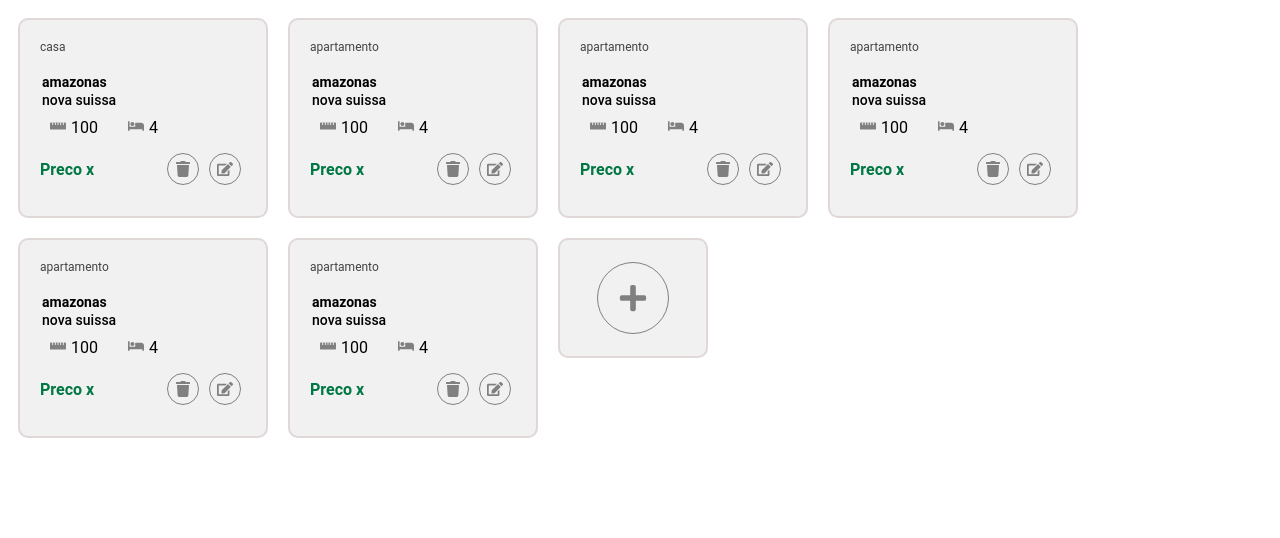
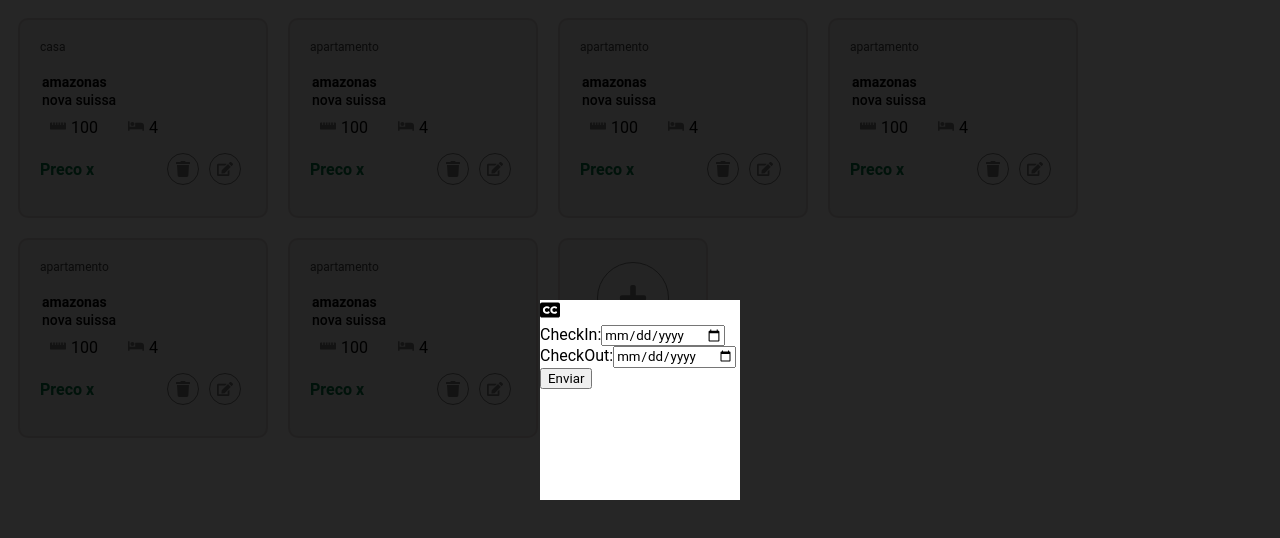
Before and after one commit to antonioaads/CRUD-Hotel, a React (Create React App) app in the folder frontend/: page / in a window 1280 px wide. Shown: the top 538 px of the page. Built offline with nearby package versions, Linux system fonts and the light colour scheme; no server answers.

Commit message:
[FRONT] Inicio do desenvolvimento do form

```diff
--- a/frontend/src/App.js
+++ b/frontend/src/App.js
@@ -8,7 +8,7 @@ import Form from './components/Form';
 class App extends React.Component {
 
   state = {
-    formAberto: false,
+    formAberto: true,
   }
 
   render(){
--- a/frontend/src/components/Form/Form.js
+++ b/frontend/src/components/Form/Form.js
@@ -5,6 +5,32 @@ import { FaClosedCaptioning } from 'react-icons/fa';
 import styles from './Form.module.css';
 
 class Form extends React.Component{
+
+    constructor(props) {
+        super(props);
+        this.state = {
+            checkIn: '',
+            checkOut: ''
+        };
+
+        this.handleChangeCheckIn = this.handleChangeCheckIn.bind(this);
+        this.handleChangeCheckOut = this.handleChangeCheckOut.bind(this);
+        this.handleSubmit = this.handleSubmit.bind(this);
+    }
+
+    handleChangeCheckIn(event) {
+        this.setState({checkIn: event.target.value});
+    }
+
+    handleChangeCheckOut(event) {
+        this.setState({checkOut: event.target.value});
+    }
+
+    handleSubmit(event) {
+        alert('Um nome foi enviado: ' + this.state.value);
+        event.preventDefault();
+    }
+
     render(){
         const { acao } = this.props;
 
@@ -15,6 +41,18 @@ class Form extends React.Component{
                         <FaClosedCaptioning/>
                     </div>
 
+                    <form onSubmit={this.handleSubmit}>
+                        <label>
+                            CheckIn:
+                            <input type="date" value={this.state.checkIn} onChange={this.handleChange} />
+                        </label>
+                        <label>
+                            CheckOut:
+                            <input type="date" value={this.state.checkOut} onChange={this.handleChange} />
+                        </label>
+                        <input type="submit" value="Enviar" />
+                    </form>
+
                 </div>
             </div>
         )
```
